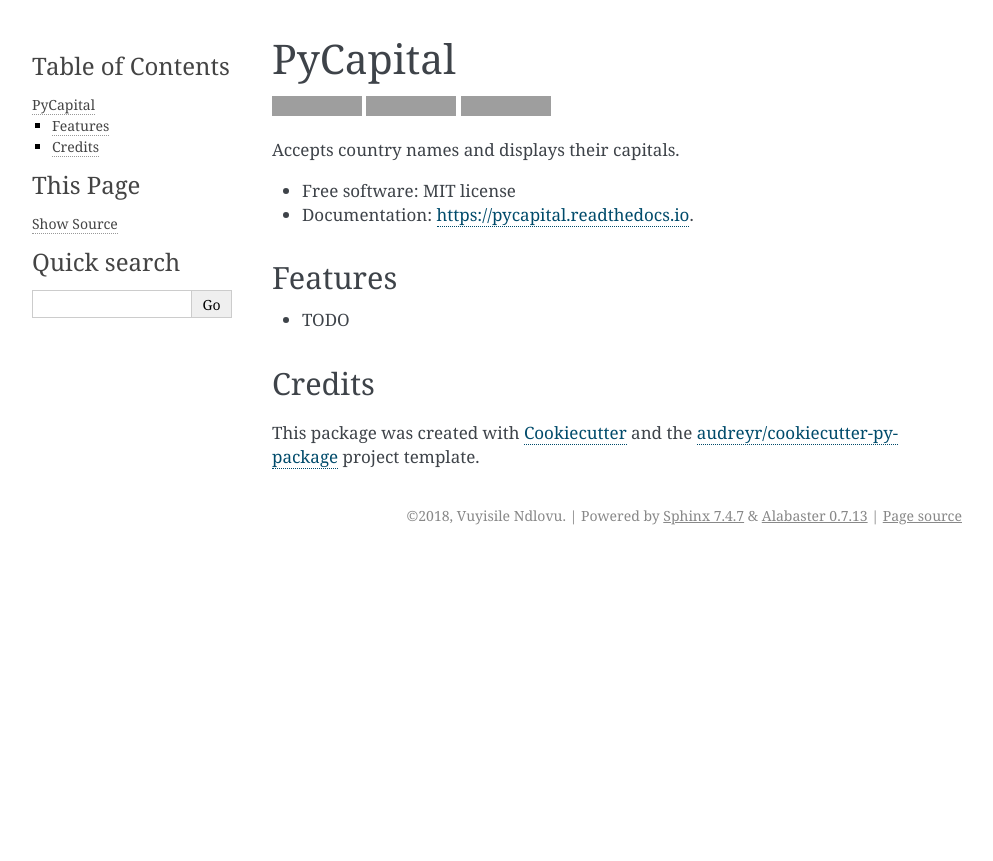
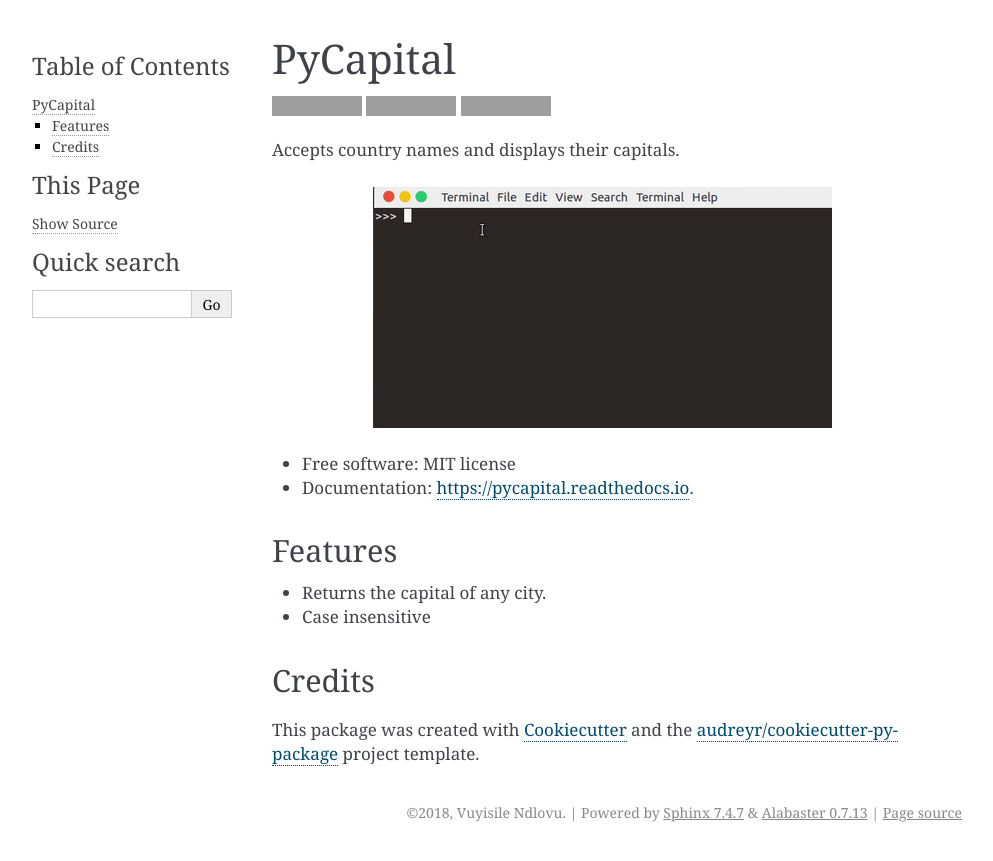
Before and after one commit to terrameijar/pycapital, a Sphinx documentation site: the page built from docs/readme.rst, in a window 1280 px wide. Shown: the top 861 px of the page, without its empty margins (148-1141 px from the left). Built offline with Sphinx 7.4.7, drawn with Linux system fonts in a browser that asks for light colours; grey boxes are pictures that could not be loaded.

Commit message:
added screencast

```diff
--- a/README.rst
+++ b/README.rst
@@ -18,6 +18,7 @@
 
 Accepts country names and displays their capitals.
 
+.. figure:: images/pycapital.gif
 
 * Free software: MIT license
 * Documentation: https://pycapital.readthedocs.io.
@@ -26,7 +27,9 @@
 Features
 --------
 
-* TODO
+* Returns the capital of any city.
+* Case insensitive
+
 
 Credits
 -------
```
Also changed, not shown: docs/pycapital.rst (+0 -8 lines), docs/images/pycapital.gif (added), pycapital.gif (added).
